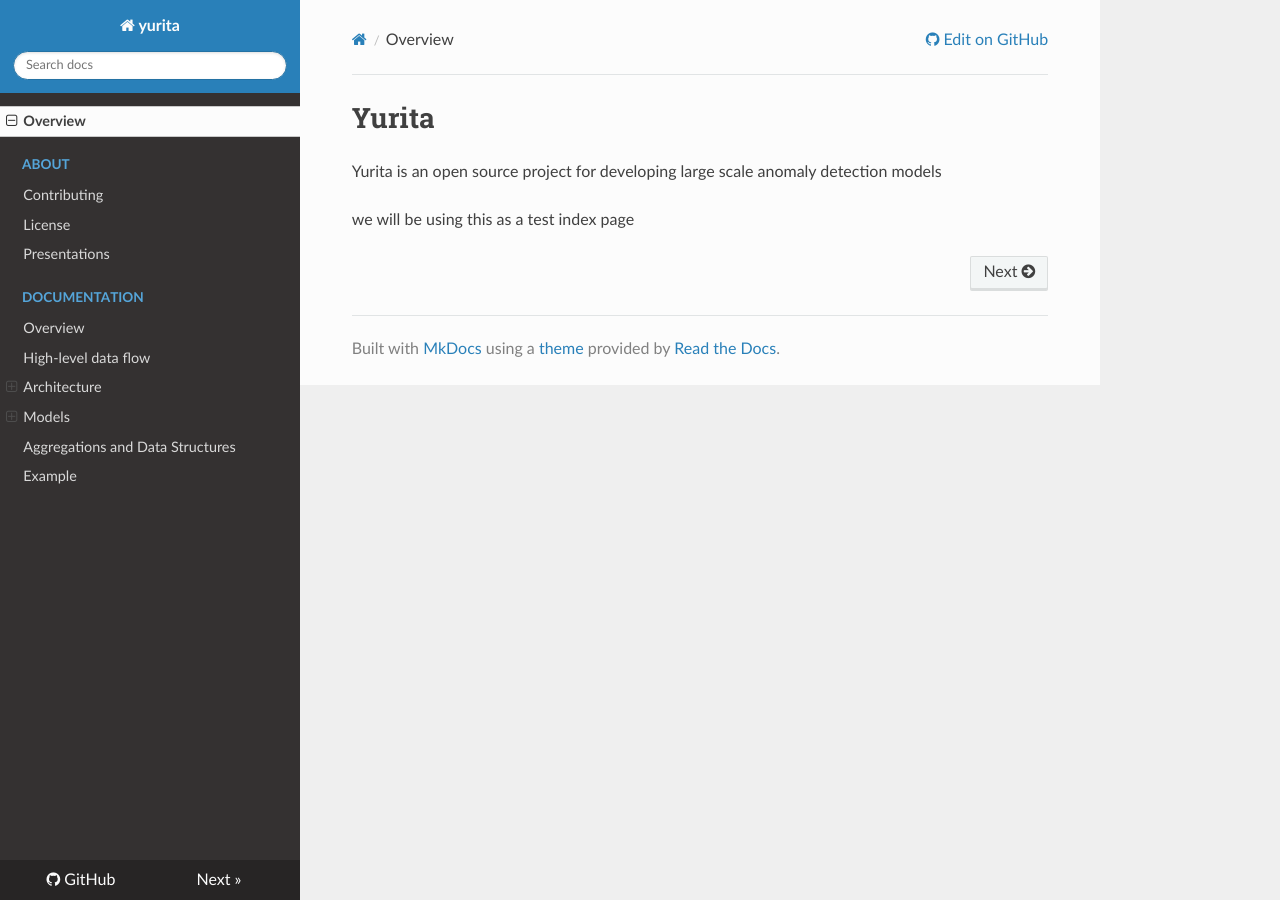
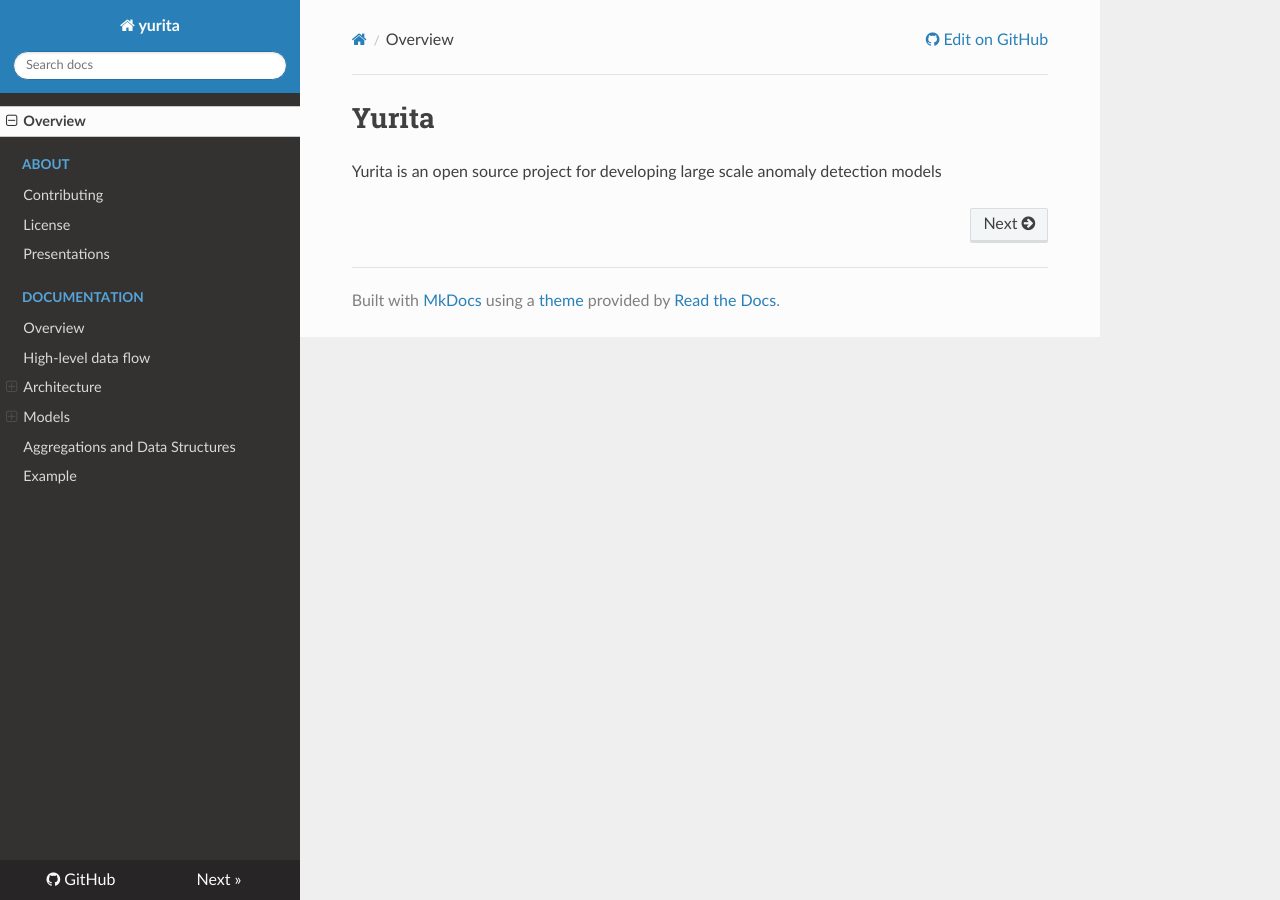
Before and after one commit to paypal/yurita, an MkDocs documentation site: the page built from docs/index.md, in a window 1280 px wide. Built offline with MkDocs 1.6.1, drawn with Linux system fonts in a browser that asks for light colours; nearby versions of some CDN libraries; old or Windows-style settings are respelled for this version of MkDocs.

Commit message:
removed straggling line

```diff
--- a/docs/index.md
+++ b/docs/index.md
@@ -1,4 +1,2 @@
 # Yurita
 Yurita is an open source project for developing large scale anomaly detection models
-
-we will be using this as a test index page
```
